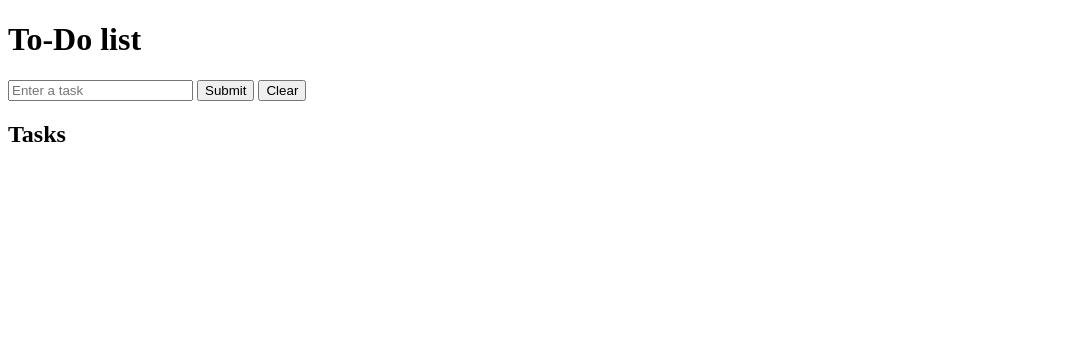
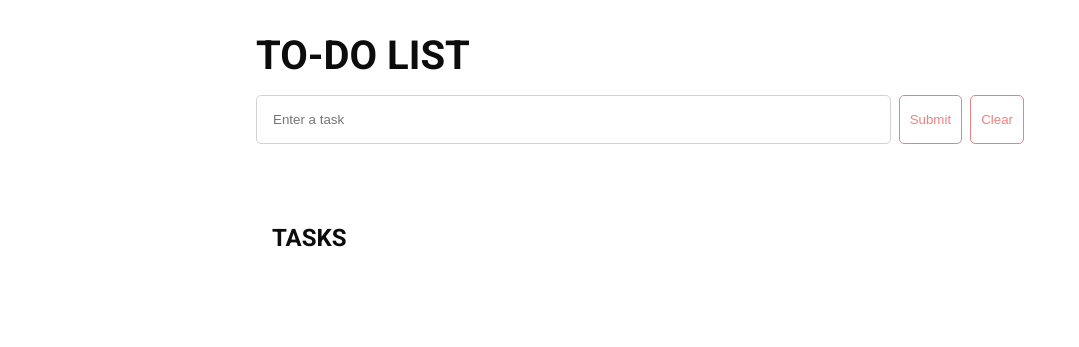
Before and after one commit to ihlonne/To-do-app, a plain HTML site: page index.html in a window 1280 px wide. Shown: the whole page, without its empty margins (0-1079 px from the left). Drawn offline with Linux system fonts and the light colour scheme; the site is published under a folder, as on GitHub Pages, so addresses that start at the root find nothing.

Commit message:
Fixed stylesheet link

```diff
--- a/index.html
+++ b/index.html
@@ -6,7 +6,7 @@
     <meta name="viewport" content="width=device-width, initial-scale=1.0">
     <title>To-Do App</title>
 
-    <link rel="stylesheet" href="/resources/css/styles.css">
+    <link rel="stylesheet" href="resources/css/styles.css">
 </head>
 <body>
     <header id="new-task">
```
